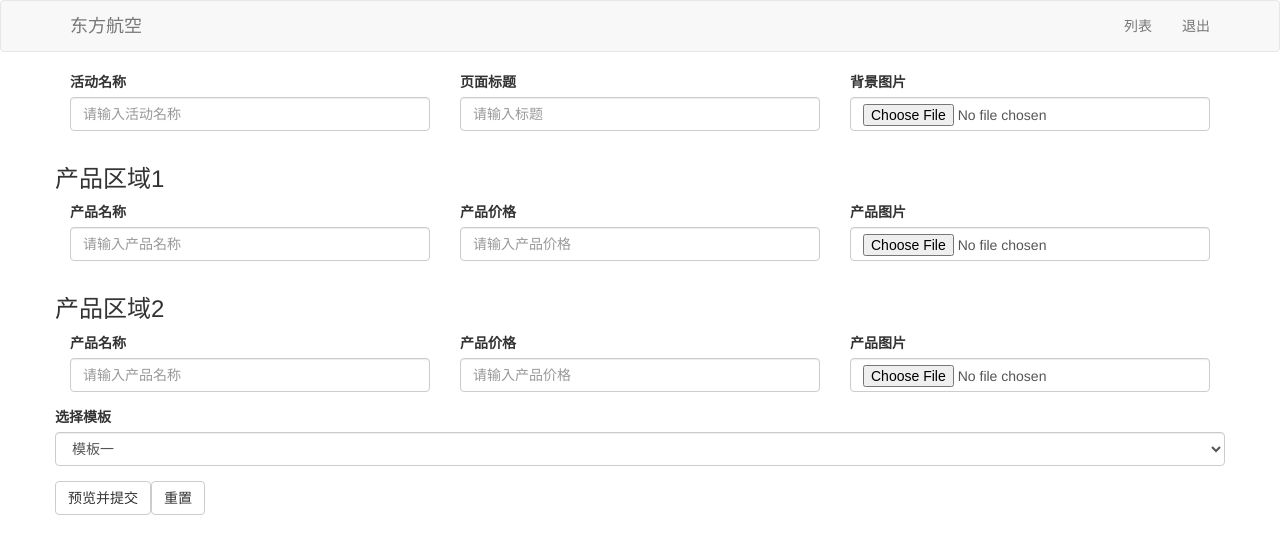
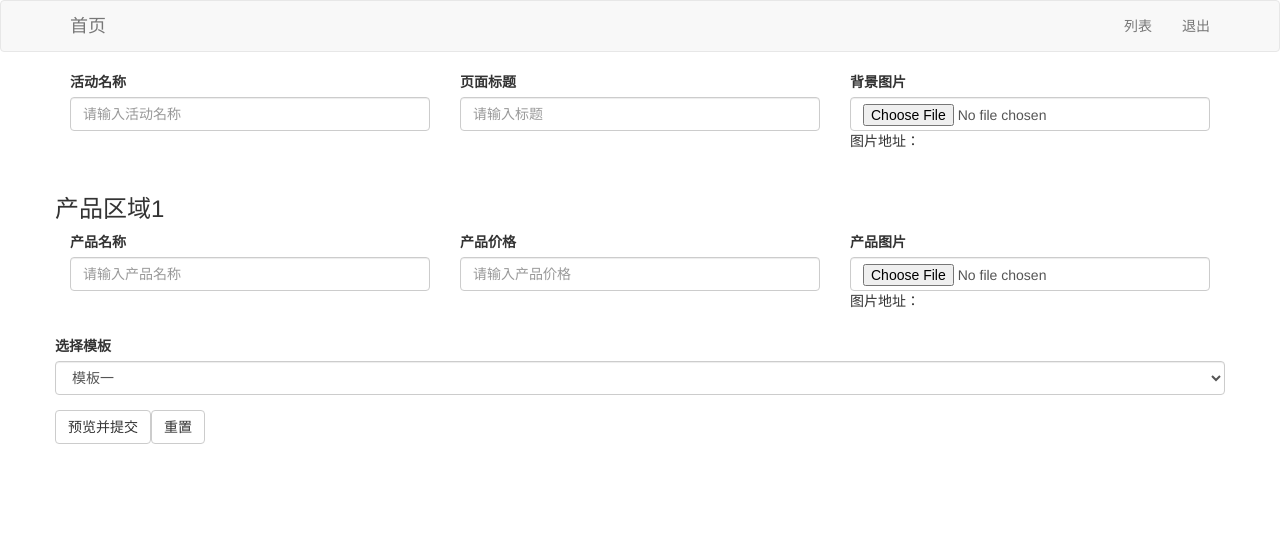
Before and after one commit to GaoQ1/auto-build, a Node server app: page / in a window 1280 px wide. Shown: the top 554 px of the page. Run offline with Node 20, Linux system fonts and the light colour scheme; the visitor is signed in with stand-in values (Sample User, id 1); some libraries are stand-ins or nearby versions.

Commit message:
temporary storage

```diff
--- a/config/db.js
+++ b/config/db.js
@@ -1,3 +1,3 @@
-var db = 'mongodb://192.168.1.150/autobuild';
+var db = 'mongodb://192.168.1.150/autobuild';//datebase
 
 module.exports = db;
--- a/models/models.js
+++ b/models/models.js
@@ -12,6 +12,7 @@
     pageTitle: { type:String },
     productName: { type:String },
     productPrice: { type:String },
+    imageInfos: { type:Array },
     createAt: { type:Date, default:Date.now },
     modelType: { type:String }
   }
--- a/routes/index.js
+++ b/routes/index.js
@@ -84,7 +84,7 @@
   imgFiles = req.files;
   let userId = req.session.user._id;
 
-  new Model('Template')(Object.assign(req.body,{userId: userId})).save(function(err,info){
+  new Model('Template')(Object.assign(req.body,{userId: userId, imageInfos: imgFiles})).save(function(err,info){
     if(err){
       console.log(err)
     }else{
--- a/views/includes/header.pug
+++ b/views/includes/header.pug
@@ -11,7 +11,7 @@
   body
     nav(class="navbar navbar-default", role="navigation")
       .container
-        a.navbar-brand(href="/") 东方航空
+        a.navbar-brand(href="/") 首页
         ul.nav.navbar-nav.navbar-right
           if !user
             li
--- a/views/index.pug
+++ b/views/index.pug
@@ -11,6 +11,8 @@
       .col-sm-4(data-type="backgroundImage")
         label 背景图片
         input.form-control(type="file" name="inputFile")
+        p 图片地址：
+
 
     .form-group
       h3 产品区域1
@@ -23,18 +25,7 @@
       .col-sm-4(data-type="productImage")
         label 产品图片
         input.form-control(type="file" name="inputFile")
-
-    .form-group
-      h3 产品区域2
-      .col-sm-4
-        label 产品名称
-        input.form-control(type="text" name="productName" placeholder="请输入产品名称")
-      .col-sm-4
-        label 产品价格
-        input.form-control(type="text" name="productPrice" placeholder="请输入产品价格")
-      .col-sm-4(data-type="productImage")
-        label 产品图片
-        input.form-control(type="file" name="inputFile")
+        p 图片地址：
 
     .form-group
       label 选择模板
```
Also changed, not shown: 10 other files.
